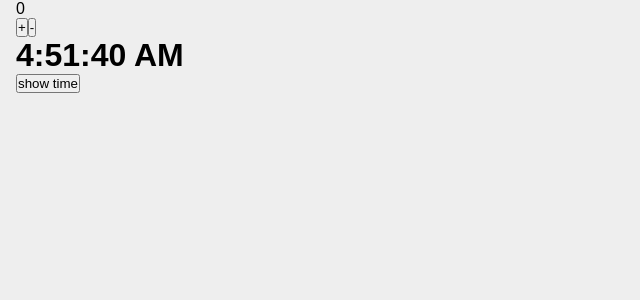
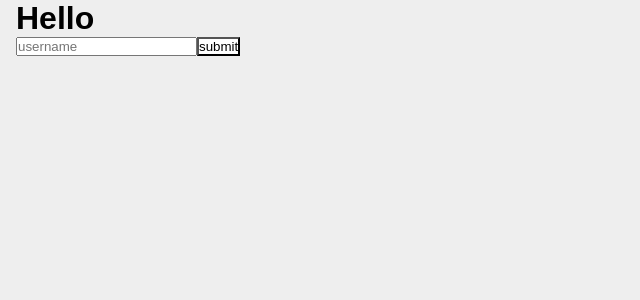
Before and after one commit to manikanta1020/reactJsdummy, a React (Vite) app: page / in a window 1280 px wide. Shown: the top 300 px of the page, without its empty margins (0-640 px from the left). Built offline with nearby package versions, Linux system fonts and the light colour scheme.

Commit message:
form with hover effect

```diff
--- a/src/App.jsx
+++ b/src/App.jsx
@@ -1,11 +1,12 @@
 import './App.css'
 import "./components/keeperApp/styles.css"
+import SimpleForm from './components/State/SimpleForm'
 // import Profile from './components/Props/Card'
 // import EmojiApp from './components/Props/EmojiApp'
-import Keeper from './components/keeperApp/Keeper'
-import LogInForm from './components/FormApp/LogInForm'
-import Form from './components/FormApp/Form'
-import Counter from './components/State/Counter'
+// import Keeper from './components/keeperApp/Keeper'
+// import LogInForm from './components/FormApp/LogInForm'
+// import Form from './components/FormApp/Form'
+// import Counter from './components/State/Counter'
 import Timer from './components/State/Timer'
 // import emojipedia from './components/Props/emoji'
 
@@ -19,8 +20,9 @@ function App() {
       {/* <EmojiApp /> */}
       {/* <LogInForm /> */}
       {/* <Form /> */}
-      <Counter />
-      <Timer />
+      {/* <Counter /> */}
+      {/* <Timer /> */}
+      <SimpleForm />
 
 
     </>
--- /dev/null
+++ b/src/components/State/SimpleForm.jsx
@@ -0,0 +1,26 @@
+import { useState } from "react";
+
+function SimpleForm(){
+
+    const [isHover, setHover] = useState(false)
+
+    function onMouseOverd(){
+        setHover(true)
+    }
+    function onMouseLeaved(){
+        setHover(false)
+    }
+    return(
+        <div>
+            <h1>Hello</h1>
+            <input type="text" placeholder="username" />
+            <button
+                onMouseOver={onMouseOverd}
+                onMouseLeave={onMouseLeaved}
+
+                 style={{backgroundColor: isHover ? "black" : "white"}}>submit</button>
+        </div>
+    )
+}
+
+export default SimpleForm;
```
Also changed, not shown: src/components/State/destructuring.js (added, +12 -0 lines).
